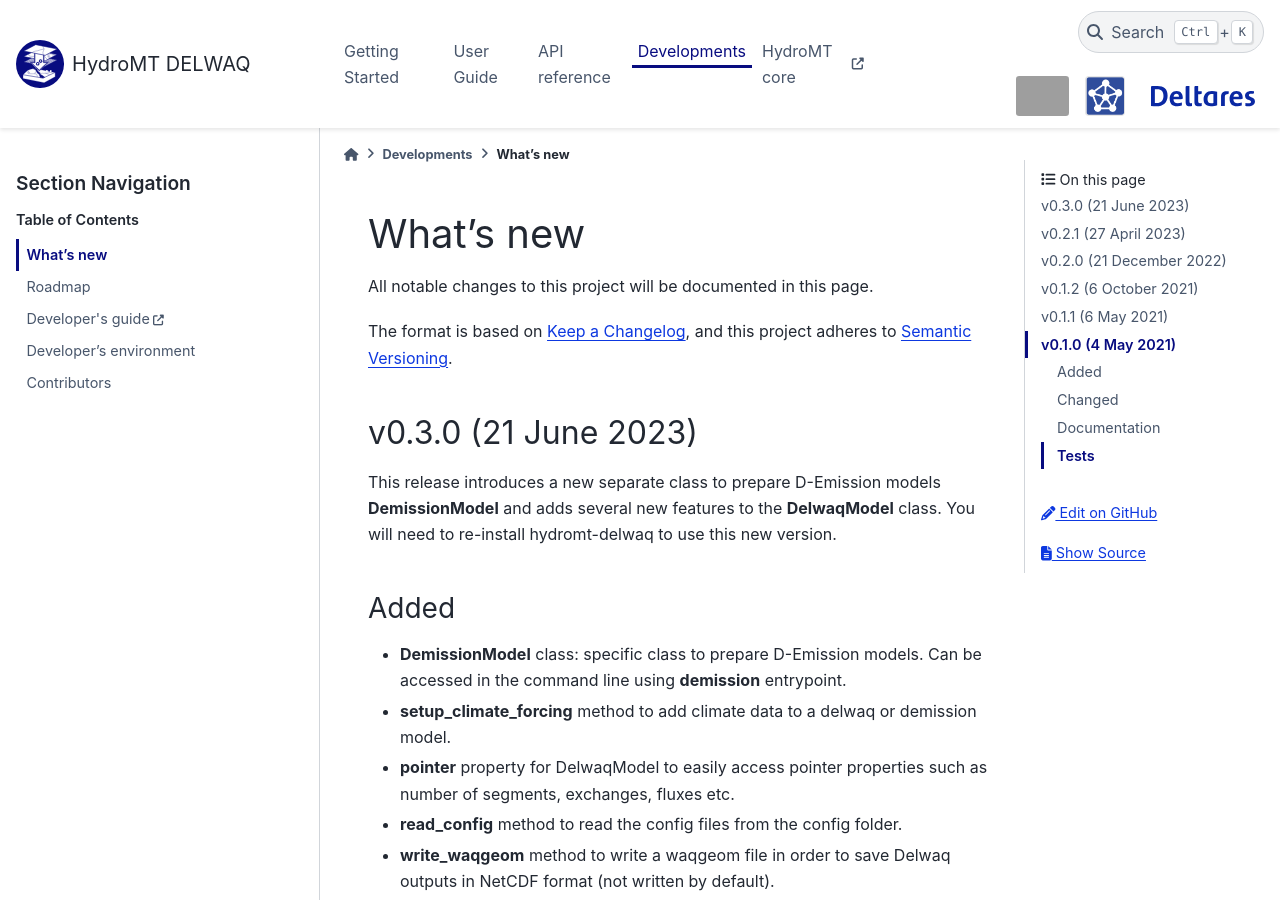
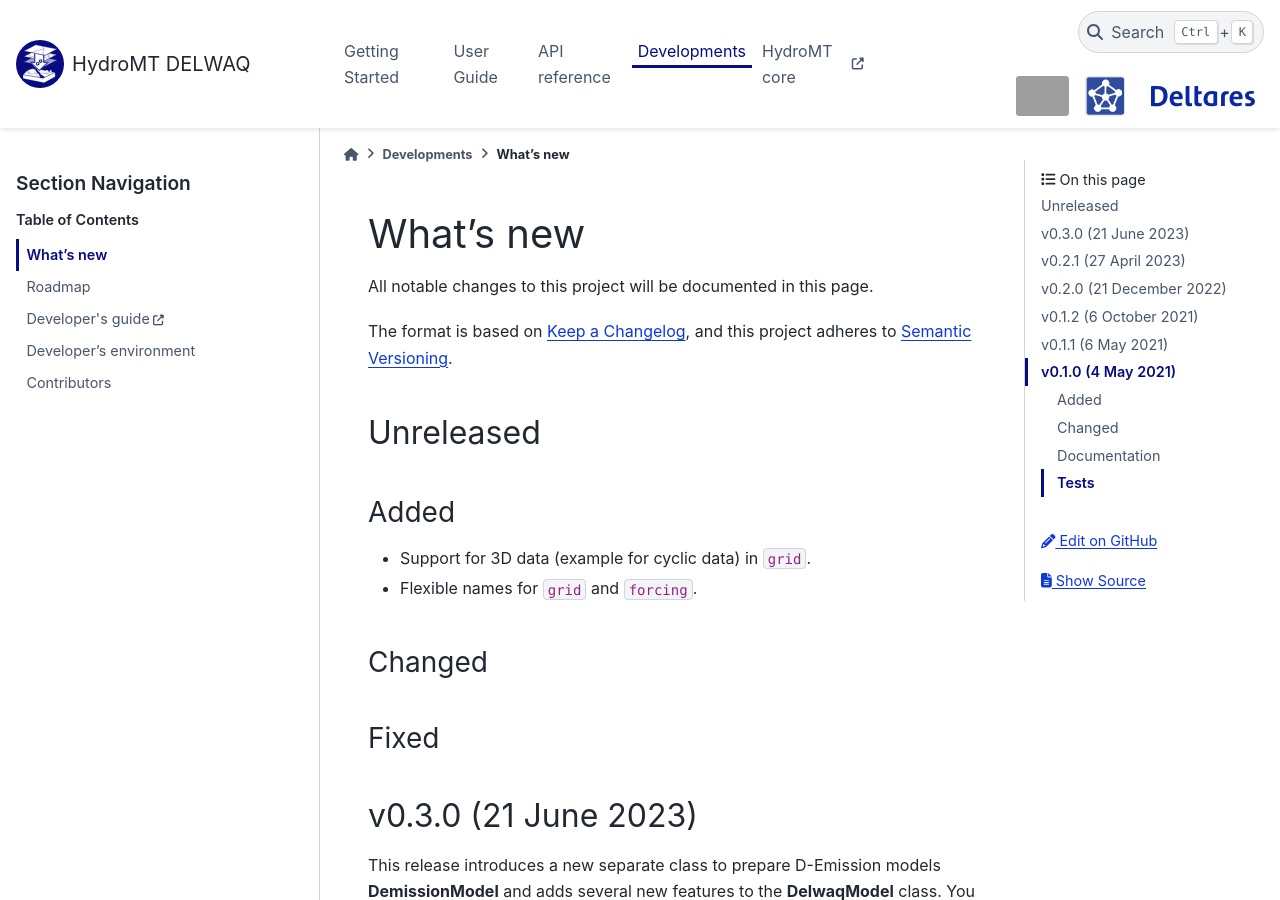
Before and after one commit to Deltares/hydromt_delwaq, a Sphinx documentation site: the page built from docs/changelog.rst, in a window 1280 px wide and 900 px high. Built offline with Sphinx 7.4.7 and the PyData theme 0.15.4, drawn with Linux system fonts in a browser that asks for light colours; pages that are not in the unit, such as notebooks, are missing from menus; grey boxes are pictures that could not be loaded.

Commit message:
update changelog and version number

```diff
--- a/docs/changelog.rst
+++ b/docs/changelog.rst
@@ -5,6 +5,20 @@ All notable changes to this project will be documented in this page.
 
 The format is based on `Keep a Changelog`_, and this project adheres to
 `Semantic Versioning`_.
+
+Unreleased
+==========
+
+Added
+-----
+- Support for 3D data (example for cyclic data) in ``grid``.
+- Flexible names for ``grid`` and ``forcing``.
+
+Changed
+-------
+
+Fixed
+-----
 
 v0.3.0 (21 June 2023)
 =====================
--- a/hydromt_delwaq/__init__.py
+++ b/hydromt_delwaq/__init__.py
@@ -2,7 +2,7 @@
 
 from os.path import abspath, dirname, join
 
-__version__ = "0.3.0"
+__version__ = "0.3.1.dev0"
 
 DATADIR = join(dirname(abspath(__file__)), "data")
 
```
